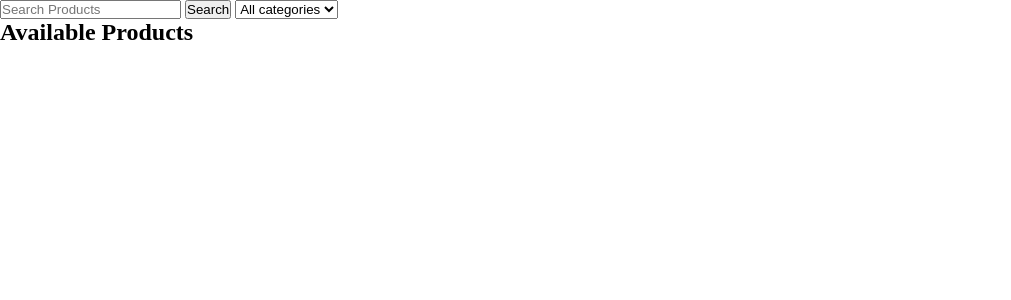
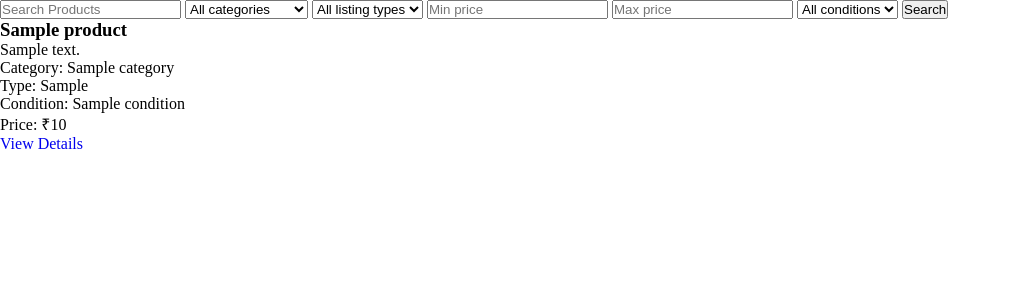
Before and after one commit to tappleberry/smart-resource-exchange, a Flask app: template templates/marketplace.html in a window 1280 px wide. Shown: the part 81-381 px from the top of the page, without its empty margins (0-1011 px from the left). Run offline with Flask 3, Linux system fonts and the light colour scheme; the template is opened without the code that fills it: most values are stand-ins (such as "Sample title", 1, 10 or a date in 2020).

Commit message:
Add Work in Marketplace

```diff
--- a/app.py
+++ b/app.py
@@ -17,8 +17,8 @@ def home_page():
 @app.route("/marketplace/")
 def marketplace():
     products = database.get_items()
-
-    return render_template("marketplace.html", products=products)
+    categories = database.get_categories()
+    return render_template("marketplace.html", products=products,categories=categories)
 
 
 @app.route("/marketplace/item/<int:item_id>/")
@@ -35,14 +35,46 @@ def product(item_id):
 def search():
     query = request.args.get("q")
     category = request.args.get("category")
+    listing_type = request.args.get("listing_type")
+    min_price = request.args.get("min_price")
+    max_price = request.args.get("max_price")
+    condition = request.args.get("condition")
+
+    # Convert prices from strings to numbers
+    if min_price:
+        min_price = float(min_price)
+    else:
+        min_price = None
+
+    if max_price:
+        max_price = float(max_price)
+    else:
+        max_price = None
 
     user_id = None
 
-    database.log_search(user_id=user_id, query=query, category=category)
+    database.log_search(
+        user_id=user_id,
+        query=query,
+        category=category
+    )
 
-    items = database.search_items(query=query, category=category)
+    products = database.search_items(
+        query=query,
+        category=category,
+        listing_type=listing_type,
+        min_price=min_price,
+        max_price=max_price,
+        condition=condition
+    )
 
-    return items
+    categories = database.get_categories()
+
+    return render_template(
+        "marketplace.html",
+        products=products,
+        categories=categories
+    )
 
 @app.route("/api/marketplace/trends/")
 def trends():
--- a/database.py
+++ b/database.py
@@ -212,11 +212,11 @@ def search_items(
             ])
 
         if category:
-            sql += "AND category = ?"
+            sql += " AND category = ?"
             parameters.append(category)
 
         if listing_type:
-            sql += "AND listing_type = ?"
+            sql += " AND listing_type = ?"
             parameters.append(listing_type)
 
         if min_price is not None:
@@ -278,6 +278,25 @@ def get_items_by_seller(seller_id):
 
         items = cursor.fetchall()
         return items
+
+    finally:
+        connection.close()
+
+def get_categories():
+    connection = get_connection()
+    try:
+
+        cursor = connection.execute(
+                """
+                SELECT DISTINCT category
+                FROM items
+                WHERE status = 'available'
+                ORDER BY LOWER(category)
+                """
+        )
+        categories = cursor.fetchall()
+
+        return categories
 
     finally:
         connection.close()
--- a/templates/marketplace.html
+++ b/templates/marketplace.html
@@ -3,37 +3,176 @@
 <head>
     <meta charset="UTF-8">
     <meta name="viewport" content="width=device-width, initial-scale=1.0">
-    <title>marketplace</title>
-    <link rel="stylesheet" href="{{ url_for('static', filename='css/style.css') }}">
+    <title>Marketplace</title>
+
+    <link rel="stylesheet"
+          href="{{ url_for('static', filename='css/style.css') }}">
 </head>
+
 <body>
+
     <header class="top">
         <div class="logo">CampusMart</div>
+
         <nav>
             <a href="{{ url_for('home_page') }}">Home</a>
             <a href="{{ url_for('marketplace') }}">Marketplace</a>
             <a href="{{ url_for('sell') }}">Sell/Rent</a>
             <a href="{{ url_for('lost_found') }}">Lost and Found</a>
         </nav>
+
         <button class="login-btn">Login</button>
     </header>
+
+
     <main>
 
-            <input type="text" placeholder="Search Products">
-            <button class="search">Search</button>
-            <select class="categories">
-                <option>All categories</option>
-                <option>Stationery</option>
-                <option>Books</option>
-                <option>Old-Cyles</option>
-                <option>Electronics</option>
+        <!-- Search & Filters -->
+        <form action="{{ url_for('search') }}" method="GET">
+
+            <!-- Search query -->
+            <input
+                type="text"
+                name="q"
+                placeholder="Search Products"
+                value="{{ request.args.get('q', '') }}"
+            >
+
+            <!-- Category -->
+            <select class="categories" name="category">
+
+                <option value="">All categories</option>
+
+                {% for category in categories %}
+                    <option
+                        value="{{ category['category'] }}"
+                        {% if request.args.get('category') == category['category'] %}
+                            selected
+                        {% endif %}
+                    >
+                        {{ category['category'] }}
+                    </option>
+                {% endfor %}
+
             </select>
-            <section class="availabe">
-                <h2>Available Products</h2>
-            </section>
-            <div class="product-Card">
+
+
+            <!-- Listing type -->
+            <select name="listing_type">
+
+                <option value="">All listing types</option>
+
+                <option
+                    value="sell"
+                    {% if request.args.get('listing_type') == 'sell' %}selected{% endif %}
+                >
+                    Sell
+                </option>
+
+                <option
+                    value="rent"
+                    {% if request.args.get('listing_type') == 'rent' %}selected{% endif %}
+                >
+                    Rent
+                </option>
+
+            </select>
+
+
+            <!-- Minimum price -->
+            <input
+                type="number"
+                name="min_price"
+                placeholder="Min price"
+                min="0"
+                value="{{ request.args.get('min_price', '') }}"
+            >
+
+
+            <!-- Maximum price -->
+            <input
+                type="number"
+                name="max_price"
+                placeholder="Max price"
+                min="0"
+                value="{{ request.args.get('max_price', '') }}"
+            >
+
+
+            <!-- Condition -->
+            <select name="condition">
+
+                <option value="">All conditions</option>
+
+                <option
+                    value="new"
+                    {% if request.args.get('condition') == 'new' %}selected{% endif %}
+                >
+                    New
+                </option>
+
+                <option
+                    value="used"
+                    {% if request.args.get('condition') == 'used' %}selected{% endif %}
+                >
+                    Used
+                </option>
+
+            </select>
+
+
+            <button class="search" type="submit">
+                Search
+            </button>
+
+        </form>
+        <!-- Marketplace Items -->
+        <section class="products">
+
+            {% for product in products %}
+
+                <div class="product-card">
+
+                    {% if product['image_path'] %}
+                        <img
+                            src="{{ url_for('static', filename=product['image_path']) }}"
+                            alt="{{ product['title'] }}"
+                        >
+                    {% endif %}
+
+                    <h3>{{ product['title'] }}</h3>
+
+                    <p>{{ product['description'] }}</p>
+
+                    <p>
+                        Category: {{ product['category'] }}
+                    </p>
+
+                    <p>
+                        Type: {{ product['listing_type'] }}
+                    </p>
+
+                    <p>
+                        Condition: {{ product['condition'] }}
+                    </p>
+
+                    <p>
+                        Price: ₹{{ product['price'] }}
+                    </p>
+
+                    <a href="{{ url_for('product', item_id=product['id']) }}">
+                        View Details
+                    </a>
 
                 </div>
+
+            {% else %}
+
+                <p>No items found.</p>
+
+            {% endfor %}
+
+        </section>
     </main>
 
 </body>
```
Lines whose indentation alone changed are shown as unchanged.
